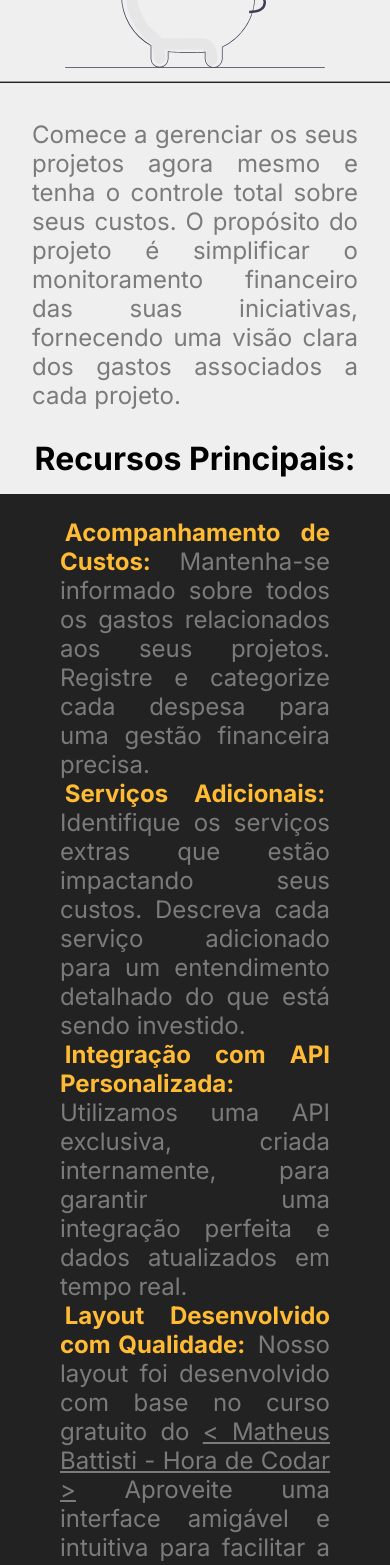
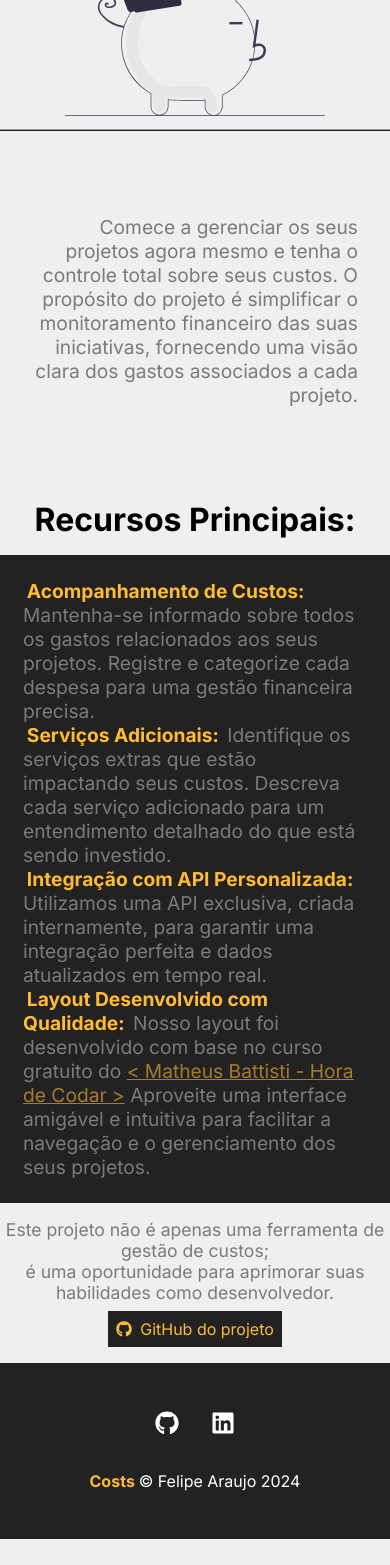
Before and after one commit to FelipeArauj0/costs, a React (Create React App) app: page / in a window 390 px wide. Shown: the part 420-1985 px from the top of the page. After the commit the page ends 1959 px from the top, so only its background shows below. Built offline with nearby package versions, Linux system fonts and the light colour scheme; a web font is replaced by a local one.

Commit message:
melhorando responsivo && add contato

```diff
--- a/src/App.js
+++ b/src/App.js
@@ -4,7 +4,6 @@ import NavBar from './componentes/layout/NavBar';
 import Container from './componentes/layout/Container';
 import Footer from './componentes/layout/Footer';
 import Home from './componentes/pages/Home';
-import Sobre from './componentes/pages/Sobre';
 import Contato from './componentes/pages/Contato';
 import Projetos from './componentes/pages/Projetos';
 import NovoProjeto from './componentes/pages/NovoProjeto';
@@ -24,7 +23,6 @@ function App() {
           <Routes>
             {/* Rotas públicas acessíveis a todos */}
             <Route path="/" element={<Home />} />
-            <Route path="/sobre" element={<Sobre />} />
             <Route path="/contato" element={<Contato />} />
 
             {/* Página de login e cadastro como rotas públicas */}
--- a/src/Auth/AuthContext.js
+++ b/src/Auth/AuthContext.js
@@ -26,7 +26,7 @@ export const AuthProvider = ({ children }) => {
       localStorage.setItem("@Auth:token", token)
       localStorage.setItem("@Auth:user", JSON.stringify(response.data))
     } catch (err) {
-      if(err.response.status === 400 || err.response.status === 404){
+      if(err.response.status !== 200 || err.response.status !== 500){
         return {
         menssagem: err.response.data.menssagem,
         type: 'error'
--- a/src/componentes/layout/Footer.js
+++ b/src/componentes/layout/Footer.js
@@ -1,12 +1,13 @@
-import {FaFacebook, FaInstagram, FaLinkedin} from 'react-icons/fa';
+import { FaLinkedin, FaGithub} from 'react-icons/fa';
 import styles from './Footer.module.css'
 function Footer(){
+    const linkedin = "https://www.linkedin.com/in/felipe-araujo-9303b720b/";
+    const gitHub = "https://github.com/FelipeArauj0";
     return (
         <footer className={styles.footer}>
             <ul className={styles.social_list}>
-                <li><FaFacebook/></li>
-                <li><FaInstagram/></li>
-                <li><FaLinkedin/></li>
+                <li><a href={gitHub} target='_blank'><FaGithub/></a></li>
+                <li><a href={linkedin} target='_blank'><FaLinkedin/></a></li>
             </ul>
             <p className={styles.copy_right}>
                 <span>Costs </span> &copy; Felipe Araujo 2024
--- a/src/componentes/layout/Footer.module.css
+++ b/src/componentes/layout/Footer.module.css
@@ -11,17 +11,19 @@
     list-style-type: none;
 }
 
-.social_list li{
+.social_list li > a{
     margin: 0 1em;
 }
 
-.social_list li:hover{
-    color:#ffbb33;
+.social_list li > a > svg{
+    font-size: 1.5em;
+    cursor:pointer;
+    color: #fff;
+    transition: .5s;
 }
 
-.social_list svg{
-    font-size: 1.5em;
-    cursor:pointer;
+.social_list li > a > svg:hover{
+    color: #ffbb33;
 }
 
 .copy_right{
--- a/src/componentes/layout/NavBar.js
+++ b/src/componentes/layout/NavBar.js
@@ -34,7 +34,6 @@ function NavBar(){
                 <li className={styles.item}><Link to="/projetos">Projetos</Link></li>
                 ) : null}
                 <li className={styles.item}><Link to="/contato">Contato</Link></li>
-                <li className={styles.item}><Link to="/sobre">Sobre</Link></li>
                 <li className={styles.item}><Link to="/login">Login</Link></li>
                 {userLogado ? <LogoutButton/> : null}
             </ul>
--- a/src/componentes/pages/Contato.js
+++ b/src/componentes/pages/Contato.js
@@ -1,5 +1,20 @@
+import { FaWhatsapp, FaLinkedin } from "react-icons/fa";
+import styles from "./Contato.module.css"
+
 function Contato(){
-    return <h1>Contato</h1>
+    const linkzap = "https://w.app/QWpTVO";
+    const linkedin = "https://www.linkedin.com/in/felipe-araujo-9303b720b/";
+    return (
+
+        <div className={styles.contato_container}>
+            <h1>Contato</h1>
+            <ul>
+                <li><a href={linkzap}><FaWhatsapp/> Whatsapp</a></li>
+                <li><a href={linkedin}><FaLinkedin/> Linkedin</a></li>
+            </ul>
+        </div>
+
+    )
 }
 
 export default Contato;
--- /dev/null
+++ b/src/componentes/pages/Contato.module.css
@@ -0,0 +1,50 @@
+.contato_container{
+    width: 100%;
+    height: 100%;
+    display:flex;
+    flex-direction: column;
+    align-items: start;
+    justify-content: center;
+    padding: 2em 4em 0px 2em;
+    overflow: hidden;
+
+}
+
+.contato_container ul{
+    margin-top: .5em;
+    display: flex;
+    flex-direction: row;
+    list-style: none;
+}
+
+.contato_container ul > li{
+    margin-right: .8em;
+}
+
+.contato_container ul > li > a{
+    display: flex;
+    flex-direction: row;
+    align-items: center;
+    text-decoration: none;
+    color: #ffbb33;
+    padding:.5em;
+    background-color: #222;
+}
+.contato_container ul > li > a > svg{
+    margin-right: .5em;
+
+}
+/*responsivo*/
+@media only screen and (max-width: 412px){
+    .contato_container {
+        width: 100%;
+        min-height: 40%;
+        display:flex;
+        flex-direction: column;
+        align-items: start;
+        justify-content: center;
+        padding: 2em 4em 0px 2em;
+        overflow: hidden;
+
+    }
+}
--- a/src/componentes/pages/Home.js
+++ b/src/componentes/pages/Home.js
@@ -1,8 +1,10 @@
 import styles from './Home.module.css';
 import savings from '../../img/savings.svg';
 import LinkButton from '../layout/LinkButton';
+import { FaGithub } from 'react-icons/fa';
 function Home(){
     const link = "https://www.youtube.com/watch?v=FXqX7oof0I4&list=PLnDvRpP8BneyVA0SZ2okm-QBojomniQVO&pp=iAQB"
+    const gitProjeto = "https://github.com/FelipeArauj0/costs"
     return (
         <section className={styles.home_container}>
             <h1>Bem-vindo ao <span>Costs</span></h1>
@@ -25,6 +27,7 @@ function Home(){
             </ul>
             <div>
                 <p>Este projeto não é apenas uma ferramenta de gestão de custos;<br/> é uma oportunidade para aprimorar suas habilidades como desenvolvedor.</p>
+                <a href={gitProjeto} target='_blank'><FaGithub/>GitHub do projeto</a>
             </div>
 
         </section>
--- a/src/componentes/pages/Home.module.css
+++ b/src/componentes/pages/Home.module.css
@@ -11,7 +11,7 @@
 }
 
 .home_container h1{
-    font-size: 2.8em;
+    font-size: 2.6em;
     margin-bottom: .3em;
 }
 
@@ -28,13 +28,15 @@
 }
 
 .home_container p{
-    margin-bottom: 1.3em;
+    margin-bottom: 1em;
     color: #7b7b7b;
     text-align: center;
-    font-size: 1.5em;
+    font-size: 1.2em;
+
 }
 .home_container div{
     display: flex;
+    flex-direction: column;
     justify-content: center;
     width: 100vw;
     align-items: center;
@@ -43,11 +45,25 @@
 .home_container div > p{
     text-align: center;
 }
+
+.home_container div > a > svg{
+    margin-right: .5em;
+}
+
+.home_container div > a{
+    display: flex;
+    flex-direction: row;
+    align-items: center;
+    text-decoration: none;
+    color: #ffbb33;
+    padding:.5em;
+    background-color: #222;
+}
 .home_container .text{
     margin: 1.2em 0px 1.2em 0px;
     color: #7b7b7b;
     text-align: justify;
-    font-size: 1.5em;
+    font-size: 1.2em;
 }
 
 .home_container .hr{
@@ -84,7 +100,7 @@
 }
 
 .home_container ul li > a:hover{
-    color: #4466c5;
+    color: #ffbb33;
 }
 
 .home_container ul li span{
@@ -97,17 +113,29 @@
 @media only screen and (max-width: 412px) {
     .home_container{
         width: 100%;
-        padding:2em;
+        height: 100%;
+        padding: 2em 2em 0px 2em;
+        display:flex;
+        flex-direction: column;
+        align-items: center;
+        justify-content: center;
     }
     .home_container h1{
         width: 100%;
-        font-size: 1.8em;
+        font-size: 2em;
         margin-bottom: .5em;
+        text-align: center;
     }
     .home_container p{
-        font-size: 1em;
+        font-size: 1.1em;
         margin-bottom: .5em;
 
+    }
+    .home_container .text{
+        margin: 4em 0px 4.8em 0px;
+        color: #7b7b7b;
+        text-align: end;
+        font-size: 1.2em;
     }
     .home_container img {
         width: 80%;
@@ -115,4 +143,25 @@
         margin: .8em 0;
 
     }
+
+    .home_container ul li{
+        font-size: 1.2em;
+        color: #7b7b7b;
+        padding: 0 1.2em;
+        text-align: start;
+    }
+
+    .home_container ul li > a{
+        text-decoration: underline;
+        color: #a77c28;
+        transition: .5s;
+    }
+
+    .home_container div{
+        display: flex;
+        justify-content: center;
+        width: 100vw;
+        align-items: center;
+        padding: 1em;
+    }
 }
--- a/src/componentes/pages/Login.js
+++ b/src/componentes/pages/Login.js
@@ -45,7 +45,7 @@ function Login(){
         <section className={style.splitScreen}>
             <div className={style.left}>
                 <Alert className={style.alert} variant="filled" severity="info">
-                    Aplicativo está em faze de testes!{<br/>} O E-mail ainda não está sendo validado pelo nosso sistema por esse motivo a <span>esqueci minha senha</span> ainda não esta funcionando.{<br/>}
+                    Aplicativo está em fase de testes!{<br/>} O E-mail ainda não está sendo validado pelo nosso sistema por esse motivo a <span>esqueci minha senha</span> ainda não esta funcionando.{<br/>}
                     Caso tenha esquecido sua senha entre em <span>contato com nossos desenvolvedores</span> e receberá ajuda para acessar sua conta.
                 </Alert>
                 <section className={style.copy}>
--- a/src/componentes/pages/Sobre.js
+++ /dev/null
@@ -1,6 +0,0 @@
-function Sobre(){
-    return <h1>Sobre</h1>
-
-}
-
-export default Sobre;
```
